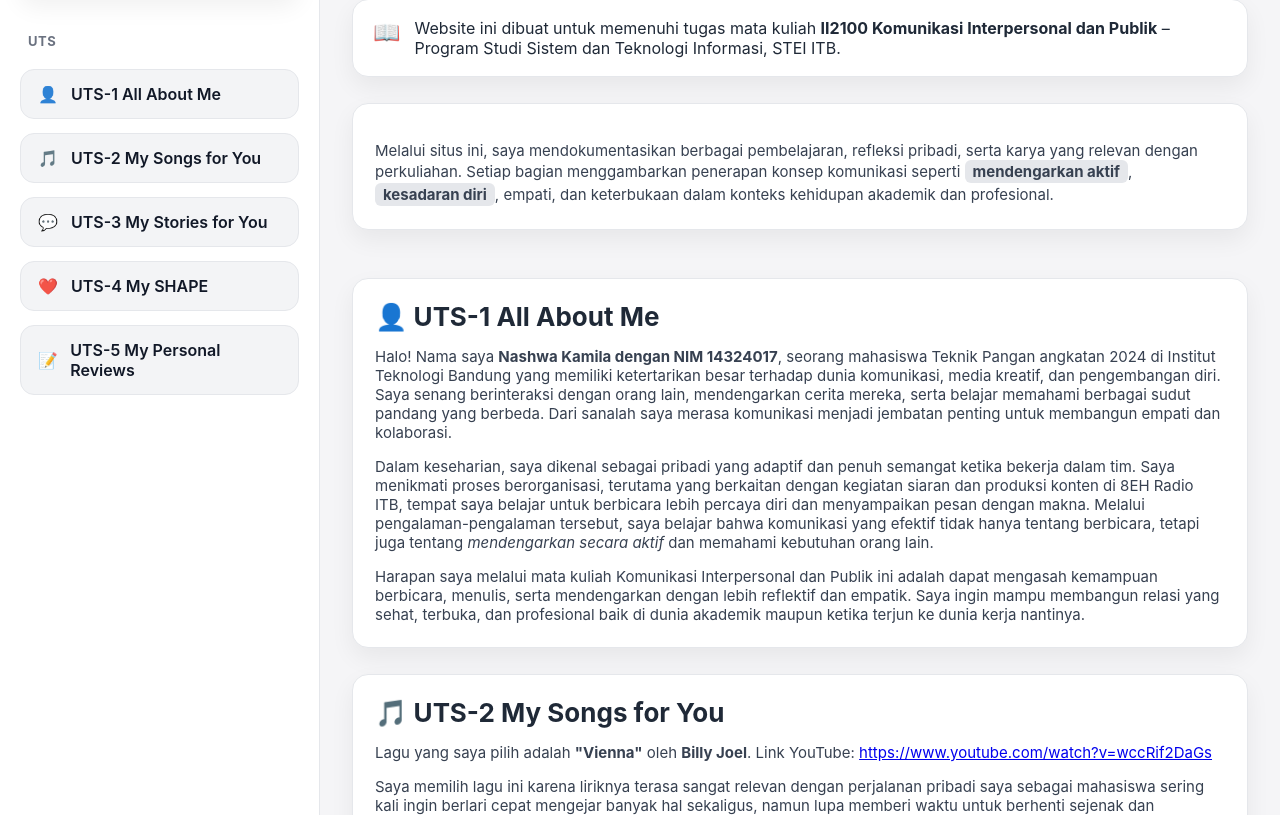
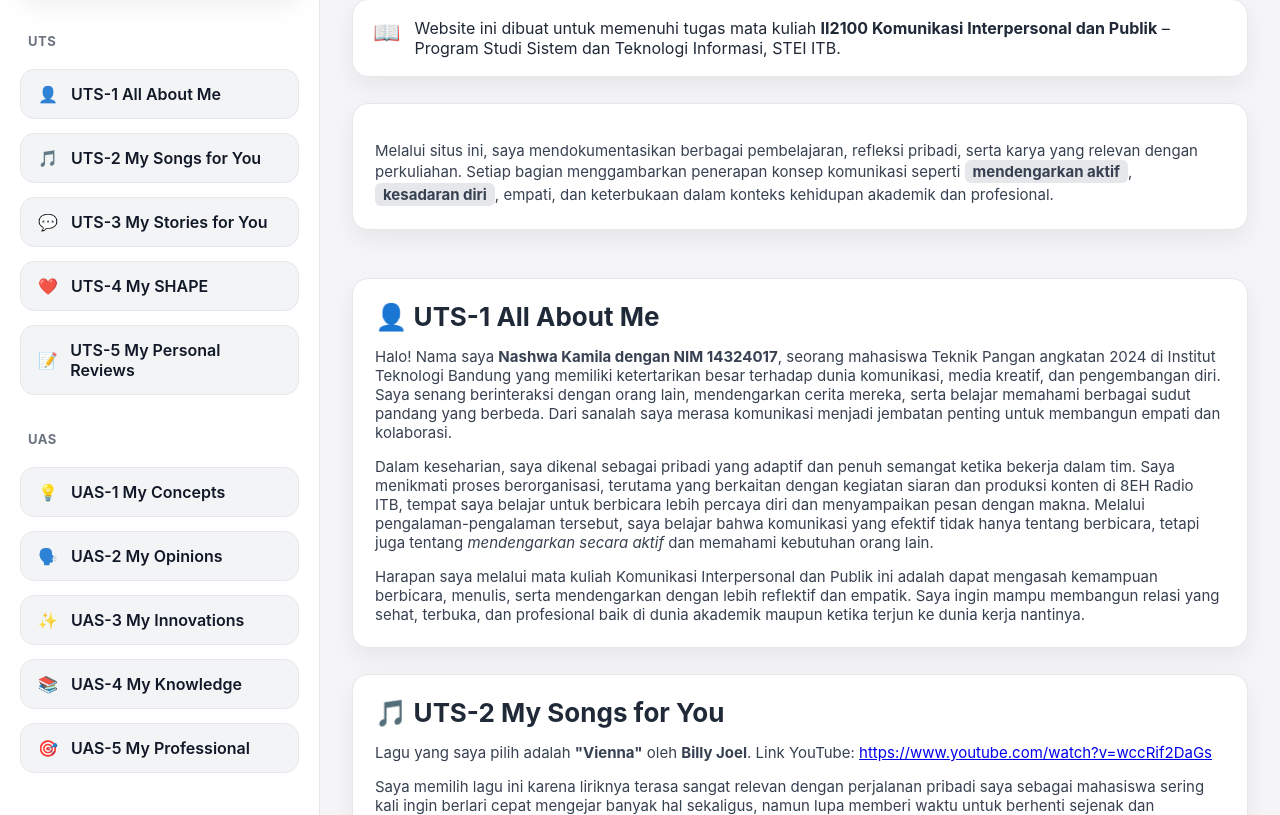
Before and after one commit to nashwakamila/UTSKominterNashwa, a plain HTML site: page index.html in a window 1280 px wide. Shown: the part 137-952 px from the top of the page. Drawn offline with Linux system fonts and the light colour scheme.

Commit message:
Update index.html

```diff
--- a/index.html
+++ b/index.html
@@ -108,6 +108,14 @@
         <a class="secondary" href="#uts3"><span class="icon">💬</span> UTS-3 My Stories for You</a>
         <a class="secondary" href="#uts4"><span class="icon">❤️</span> UTS-4 My SHAPE</a>
         <a class="secondary" href="#uts5"><span class="icon">📝</span> UTS-5 My Personal Reviews</a>
+
+        <div class="group-title">UAS</div>
+
+        <a class="secondary" href="#uas1"><span class="icon">💡</span> UAS-1 My Concepts</a>
+        <a class="secondary" href="#uas2"><span class="icon">🗣️</span> UAS-2 My Opinions</a>
+        <a class="secondary" href="#uas3"><span class="icon">✨</span> UAS-3 My Innovations</a>
+        <a class="secondary" href="#uas4"><span class="icon">📚</span> UAS-4 My Knowledge</a>
+        <a class="secondary" href="#uas5"><span class="icon">🎯</span> UAS-5 My Professional</a>
       </div>
     </aside>
 
```
